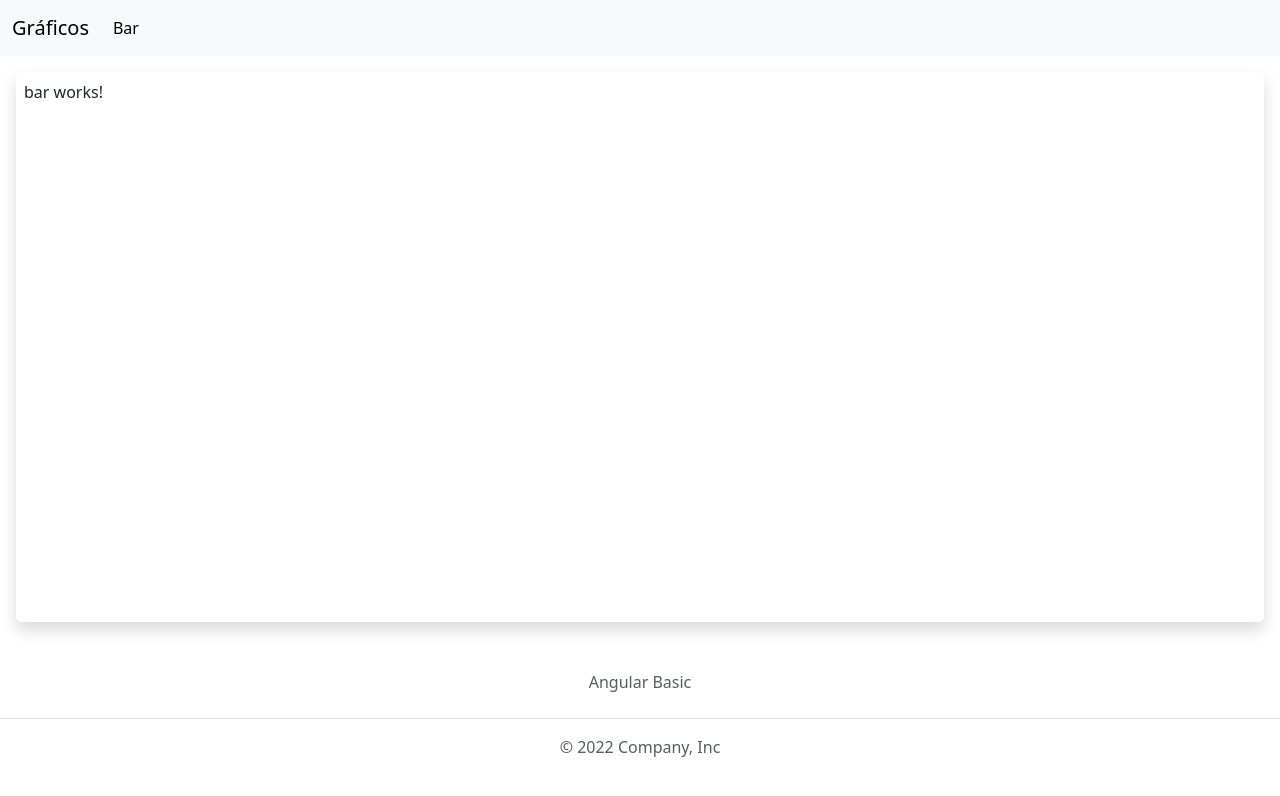
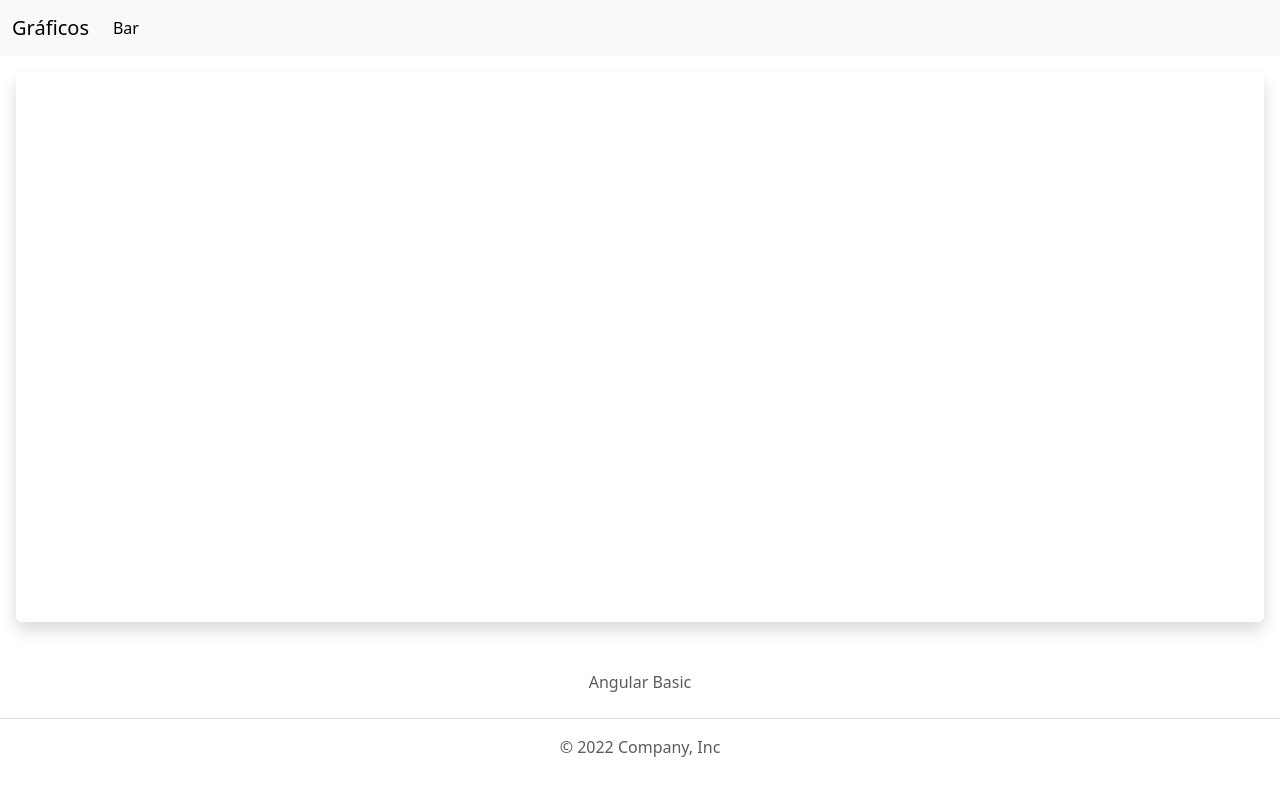
Before and after one commit to Phyllipesa/graphic-project-angular-basic, an Angular app: page / in a window 1280 px wide. Shown: the top 796 px of the page. Built offline with nearby package versions, Linux system fonts and the light colour scheme.

Commit message:
Adicionando routeOutlet

```diff
--- a/src/app/app.component.html
+++ b/src/app/app.component.html
@@ -1,5 +1,5 @@
 <app-navbar></app-navbar>
 <app-base-ui>
-  <app-bar></app-bar>
+  <router-outlet></router-outlet>
 </app-base-ui>
 <app-footer></app-footer>
```
